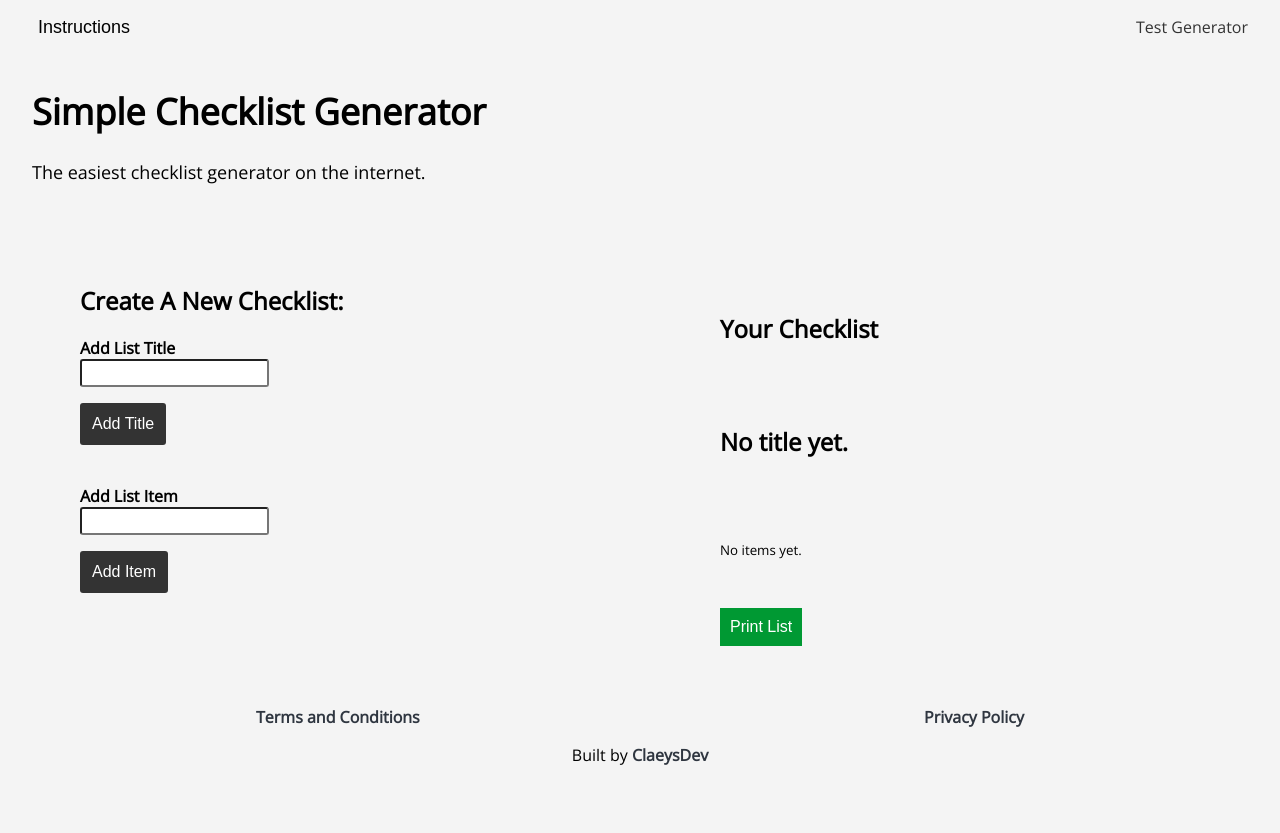
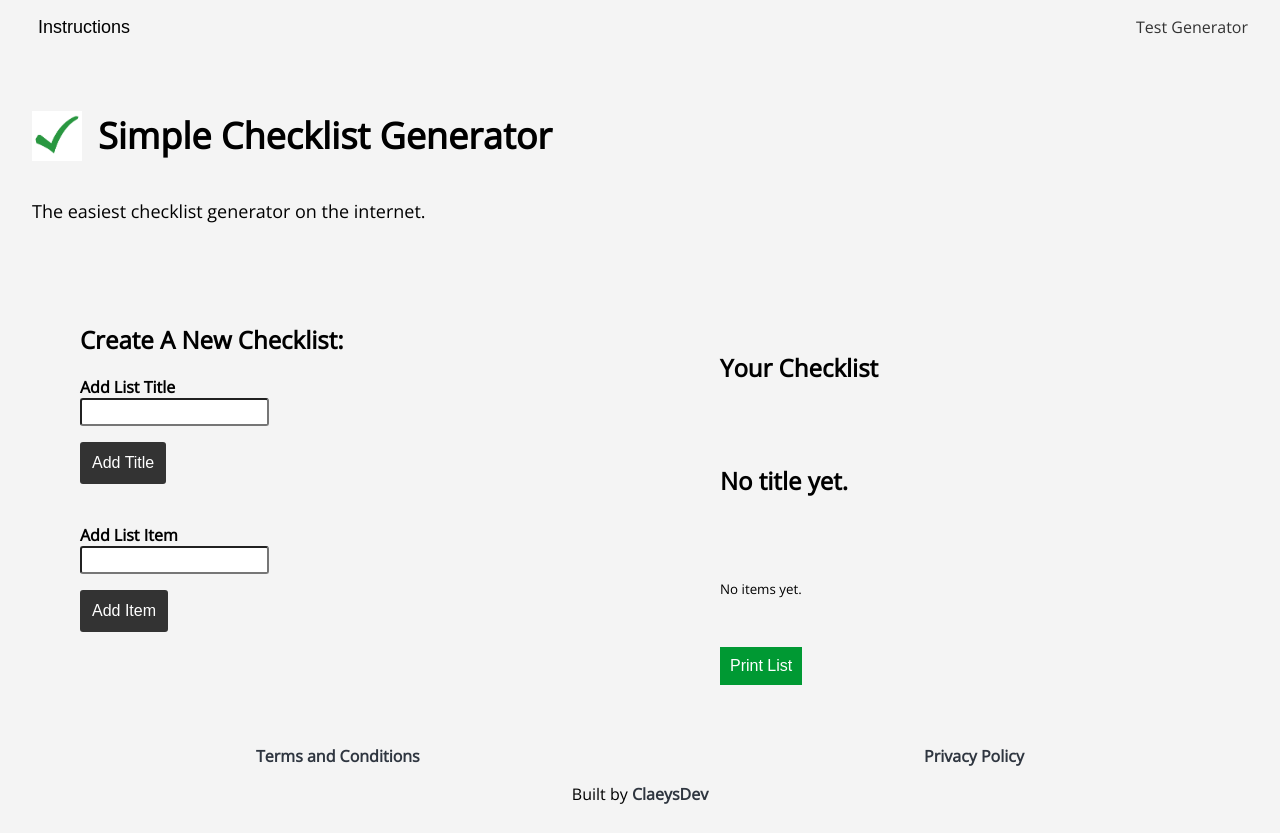
Before and after one commit to jclaey/checklist-generator, a plain HTML site: page index.html in a window 1280 px wide. Shown: the top 833 px of the page. Before the commit the page ends 800 px from the top, so only its background shows below. Drawn offline with nearby package versions, Linux system fonts and the light colour scheme.

Commit message:
add logo

```diff
--- a/index.html
+++ b/index.html
@@ -28,7 +28,10 @@
   </div>
   <header>
     <div id="heading">
-      <h1>Simple Checklist Generator</h1>
+      <div id="brand">
+        <img src="./images/simple_checklist_logo.png" alt="Simple Checklist Generator logo" height="50" width="50">
+        <h1>Simple Checklist Generator</h1>
+      </div>
       <h2>The easiest checklist generator on the internet.</h2>
     </div>
   </header>
--- a/stylesheets/index.css
+++ b/stylesheets/index.css
@@ -48,9 +48,14 @@ section {
 }
 
 /* header area */
-/* #header {
-  margin: 0 0 5% 1rem;
-} */
+header #brand {
+  display: flex;
+  align-items: center;
+}
+
+header #brand img {
+  margin-right: 1rem;
+}
 
 #heading {
   margin: 3rem 0 5rem 2rem;
```
Also changed, not shown: images/simple_checklist_logo.png (added).
